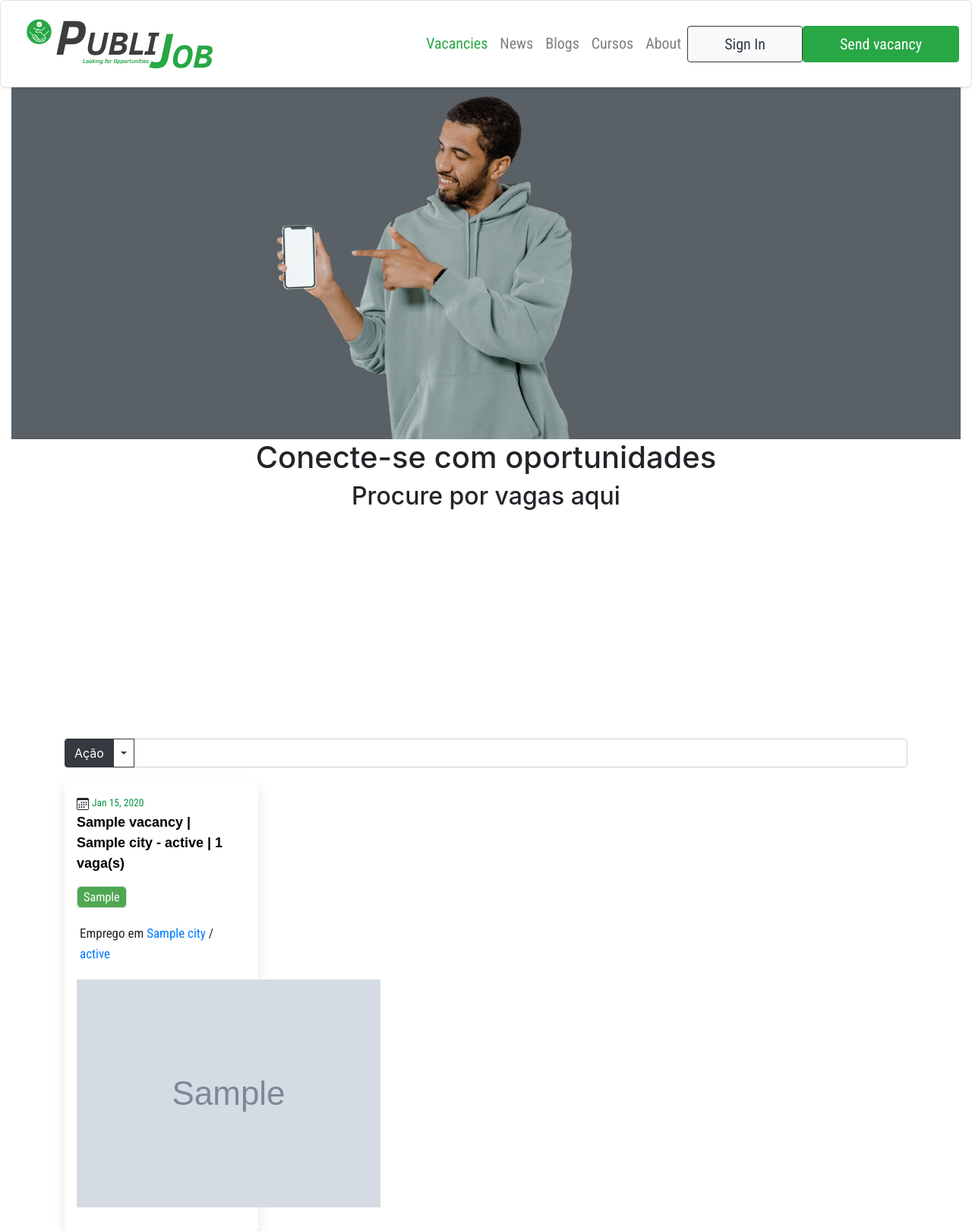
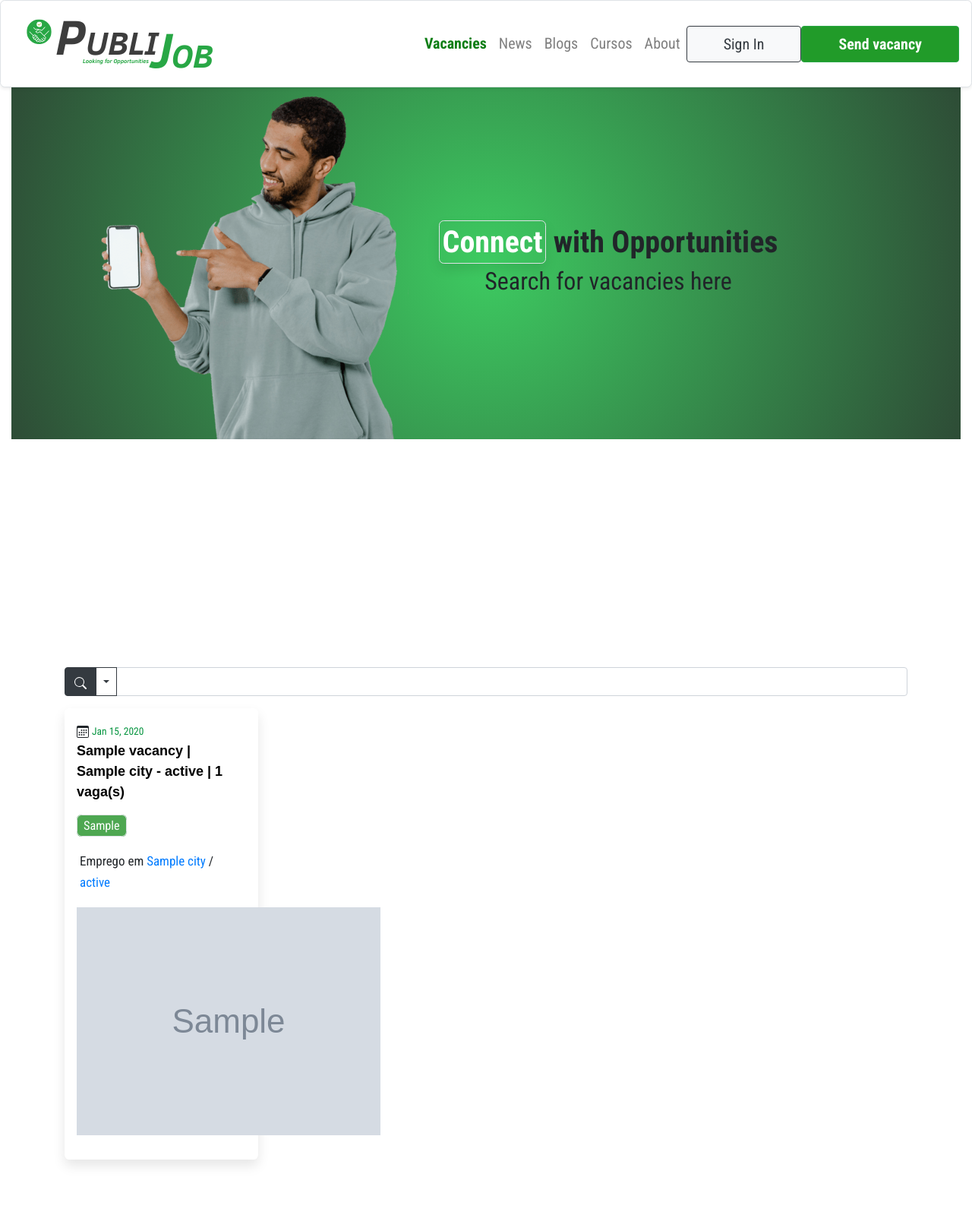
Before and after one commit to gusttavofelipe/publi-job, a Django app: template vacancies/templates/vacancies/index.html in a window 1280 px wide. Shown: the top 1620 px of the page at 76% size. After the commit the page ends 1534 px from the top, so only its background shows below. Run offline with Django 4.2, Linux system fonts and the light colour scheme; the template is opened without the code that fills it: most values are stand-ins (such as "Sample title", 1, 10 or a date in 2020); grey boxes marked "Sample" are stand-in pictures; some libraries are stand-ins or nearby versions.

Commit message:
banner concluido

```diff
--- a/templates/parciais/_nav.html
+++ b/templates/parciais/_nav.html
@@ -33,7 +33,7 @@
                 <a class="nav-link btn btn-light border border-dark text-dark anav pl-5 pr-5" type="button" href="#"
                  data-toggle="modal" data-target="#myModal">Sign In</a>
             </li>
-            <li class="nav-item">
+            <li class="nav-item hover-effect">
                 <a class="nav-link btn btn-success text-white anav pl-5 pr-5" type="button" href="#" data-toggle="modal"
                  data-target="#myModal">Send vacancy</a>
             </li>
--- a/templates/static/css/style.css
+++ b/templates/static/css/style.css
@@ -6,9 +6,7 @@
     font-family: 'Roboto Condensed', sans-serif;
     font-size: 20px!important;
 }
-/* .custom-bu {
-    width: 155px !important;
-} */
+
 p{
     font-size: large;
 }
@@ -59,46 +57,63 @@ p{
     text-decoration: none!important;
 }
 
-.bg-dark {
-    background-color: #596066!important;
+.bg-banner {
+    background: rgb(54,201,91);
+    background: radial-gradient(circle,
+     rgba(54,201,91,0.9640231092436975)
+     0%, rgba(26,59,35,0.9136029411764706) 100%);
 }
 
-.inline{
-    display: inline;
+.flex{
+    display: flex;
+    align-items: center;
 }
-
 
 .mt{
     margin-top: 300px!important;
 }
 
+.banner-title{
+    font-family: 'Roboto Condensed', sans-serif;
+    padding-left: 20px;
+}
+
+.main-text{
+    font-weight: bold;
+}
+
+.btn-success{
+    font-weight: bold;
+    background-color: rgb(33, 155, 41)!important;
+}
+
+.text-success {
+    color: rgb(14,126,21)!important;
+    font-weight: bold;
+}
+
+
+.title-link:hover {
+    text-decoration: none;
+  }
+
+@media only screen and (max-width: 767px) {
+    .img-fluid{
+        max-width: 100%!important;
+        height: auto!important;
+        padding-right: auto;
+    }
+    .banner-title{
+        display: none!important;
+    }
+
+}
 
 @media only screen and (min-width: 768px) {
     .img-fluid{
         max-width: 100%!important;
         height: auto!important;
-        padding-left: 18%;
-        padding-right: auto;
-    }
-
-}
-
-
-@media only screen and (min-width: 912px) {
-.img-fluid{
-    max-width: 100%!important;
-    height: auto!important;
-    padding-left: 22%;
-    padding-right: auto;
-}
-
-}
-
-@media only screen and (min-width: 1024px) {
-    .img-fluid{
-        max-width: 100%!important;
-        height: auto!important;
-        padding-left: 24%;
+        padding-left: 2%;
         padding-right: auto;
     }
 
@@ -108,8 +123,18 @@ p{
     .img-fluid{
         max-width: 100%!important;
         height: auto!important;
-        padding-left: 27%;
+        padding-left: 8%;
         padding-right: auto;
     }
 
 }
+
+@media only screen and (min-width: 1400px) {
+    .img-fluid{
+        max-width: 100%!important;
+        height: auto!important;
+        padding-left: 21%;
+        padding-right: auto;
+    }
+
+}
--- a/vacancies/templates/vacancies/index.html
+++ b/vacancies/templates/vacancies/index.html
@@ -4,19 +4,27 @@
 {% block content %}
 
 <div class="container-fluid mb-1">
-    <div class="container-fluid bg-dark mob">
+    <div class="container-fluid bg-banner flex">
         <img src="{% static 'img/ba.png' %}" class="img-fluid" alt="">
+        <div class="banner-title">
+            <h1 class="banner-title main-text text-center">
+                <a href="#" class="title-link border rounded text-white p-1 shadow rounded">Connect</a>
+                with Opportunities
+            </h1>
+            <h2 class="banner-title text-center">Search for vacancies here</h2>
+        </div>
     </div>
-    <div class="inline">
-        <h1 class="title-b text-center">Conecte-se com oportunidades</h1>
-        <h2 class="title-b text-center mb">Procure por vagas aqui</h2>
-    </div>
-
 
     <div class="container">
         <div class="input-group mb-3 mt">
             <div class="input-group-prepend">
-                <button type="button" class="btn btn-dark">Ação</button>
+                <button type="button" class="btn btn-dark">
+                    <svg xmlns="http://www.w3.org/2000/svg" width="16" height="16" fill="currentColor" class="bi bi-search"
+                     viewBox="0 0 16 16">
+                        <path d="M11.742 10.344a6.5 6.5 0 1 0-1.397 1.398h-.001c.03.04.062.078.098.115l3.85 3.85a1 1 0 0 0
+                         1.415-1.414l-3.85-3.85a1.007 1.007 0 0 0-.115-.1zM12 6.5a5.5 5.5 0 1 1-11 0 5.5 5.5 0 0 1 11 0z"/>
+                      </svg>
+                </button>
                 <button type="button" class="btn btn-outline-dark dropdown-toggle dropdown-toggle-split"
                     data-toggle="dropdown" aria-haspopup="true" aria-expanded="false">
                 </button>
@@ -27,7 +35,7 @@
                     {% endfor %}
                 </div>
             </div>
-            <input type="text" class="form-control" >
+            <input type="text" class="form-control">
         </div>
 
         <div class="row">
```
